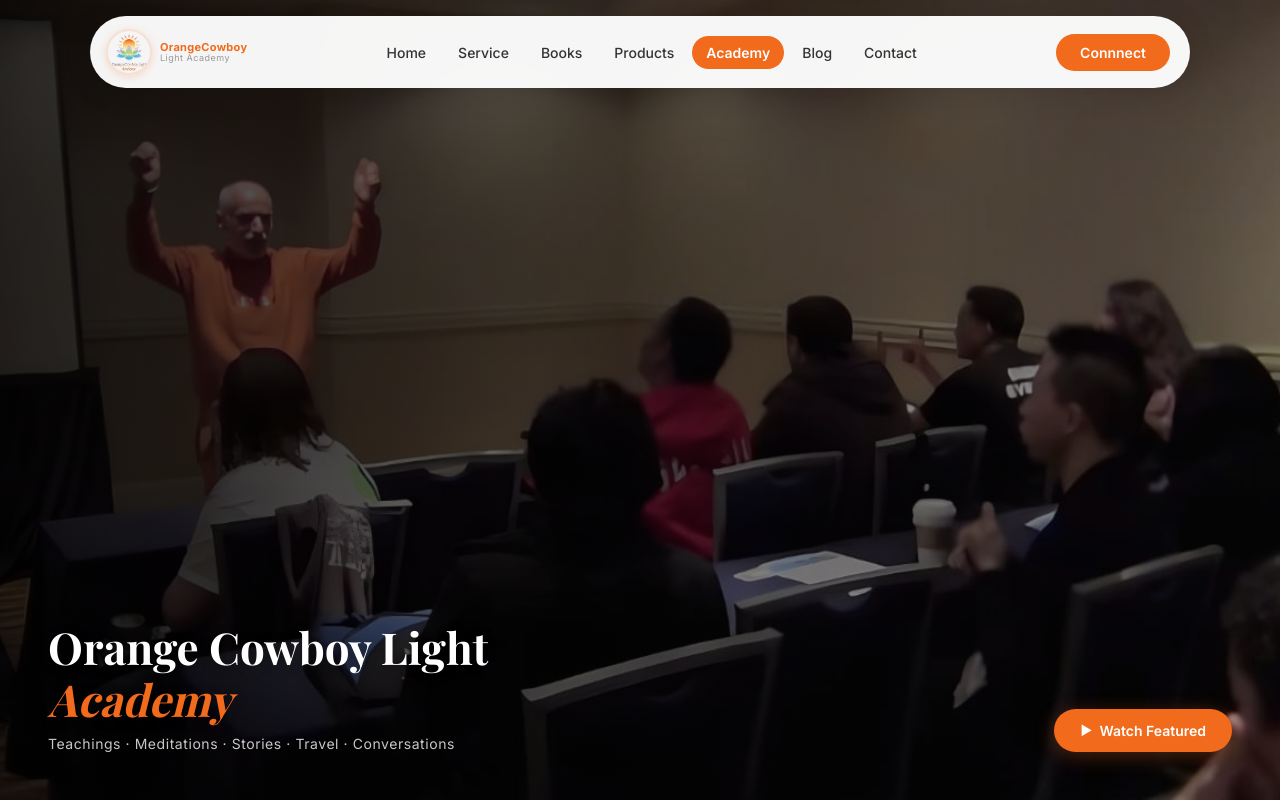
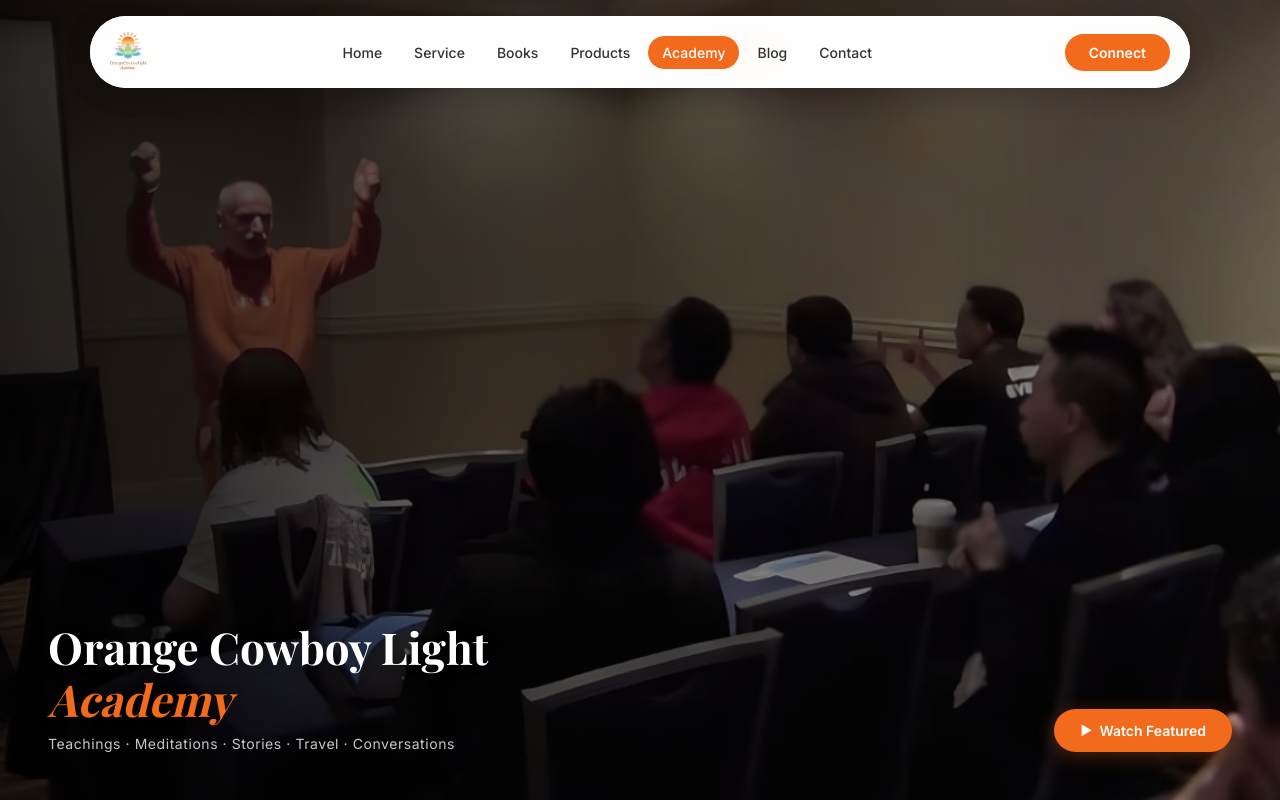
Before and after one commit to bhishmraj010/swami-website, a React (Create React App) app: page /academy in a window 1280 px wide. Shown: the top 800 px of the page. Built offline with nearby package versions, Linux system fonts and the light colour scheme; the HTML template or start-up script is replaced by a standard one; a web font is replaced by a local one.

Commit message:
Update Academy.jsx

```diff
--- a/src/pages/Academy.jsx
+++ b/src/pages/Academy.jsx
@@ -1,11 +1,14 @@
 import { useState } from "react";
 import "./Academy.css";
+import logo from "../assets/logo.png";
 import academyHero from "../assets/academy-hero.jpg";
 import academyMeditation from "../assets/academy-meditation.jpg";
 import academyChakraveda from "../assets/academy-chakraveda.png";
 import academyConsultation from "../assets/academy-consultation.png";
 import academyHands from "../assets/academy-hands.png";
 import academySwamiOrange from "../assets/academy-swami-orange.png";
+
+const navLinks = ["Service", "Books", "Products", "Academy", "Blog", "Contact"];
 
 /* ── Data ── */
 const streamingCourses = [
@@ -135,9 +138,70 @@
 
 export default function Academy() {
   const [activePlaylist, setActivePlaylist] = useState(0);
+  const [menuOpen, setMenuOpen] = useState(false);
 
   return (
     <div className="academy">
+
+      {/* ── NAVBAR ── */}
+      <nav className="navbar">
+        <div className="navbar__logo">
+          <img src={logo} alt="Orange Cowboy Logo" />
+        </div>
+        <ul className="navbar__links">
+          <li>
+            <a href="/" className="navbar__link">Home</a>
+          </li>
+          {navLinks.map((navItem) => (
+            <li key={navItem}>
+              <a
+                href={`/${navItem.toLowerCase()}`}
+                className={`navbar__link ${navItem === "Academy" ? "navbar__link--active" : ""}`}
+              >
+                {navItem}
+              </a>
+            </li>
+          ))}
+        </ul>
+        <button className="navbar__cta">Connect</button>
+
+        {/* Hamburger — mobile only */}
+        <button
+          className="navbar__hamburger"
+          onClick={() => setMenuOpen(!menuOpen)}
+          aria-label="Toggle menu"
+        >
+          <span className={`navbar__ham-line ${menuOpen ? "navbar__ham-line--open1" : ""}`} />
+          <span className={`navbar__ham-line ${menuOpen ? "navbar__ham-line--open2" : ""}`} />
+          <span className={`navbar__ham-line ${menuOpen ? "navbar__ham-line--open3" : ""}`} />
+        </button>
+      </nav>
+
+      {/* ── MOBILE MENU ── */}
+      {menuOpen && (
+        <div className="navbar__mobile-menu">
+          <a
+            href="/"
+            className="navbar__mobile-link"
+            onClick={() => setMenuOpen(false)}
+          >
+            Home
+          </a>
+          {navLinks.map((navItem) => (
+            <a
+              key={navItem}
+              href={`/${navItem.toLowerCase()}`}
+              className={`navbar__mobile-link ${navItem === "Academy" ? "navbar__mobile-link--active" : ""}`}
+              onClick={() => setMenuOpen(false)}
+            >
+              {navItem}
+            </a>
+          ))}
+          <button className="navbar__mobile-cta" onClick={() => setMenuOpen(false)}>
+            Connect
+          </button>
+        </div>
+      )}
 
       {/* ── HERO ── */}
       <section className="ac-hero">
```
